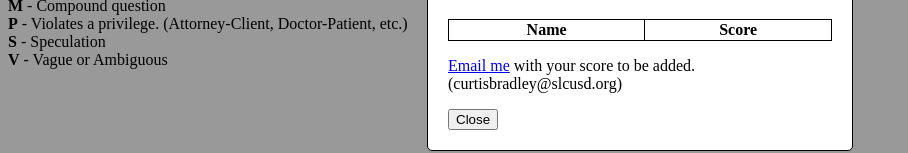
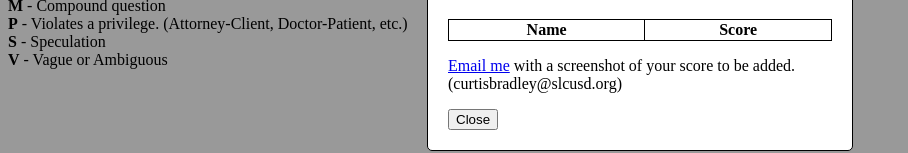
Before and after one commit to curtisjbradley/ObjectionGame, a website: page index.html in a window 1280 px wide. Both pictures are taken after a click on the button "Leaderboard". Shown: the part 210-363 px from the top of the page, without its empty margins (0-908 px from the left). Drawn offline with Linux system fonts and the light colour scheme; a script that the page names is missing.

Commit message:
Updated leaderboard requirements.

```diff
--- a/index.html
+++ b/index.html
@@ -37,7 +37,7 @@
 
             </tbody>
         </table>
-        <p><a href="mailto:curtisbradley@slcusd.org">Email me</a> with your score to be added. (curtisbradley@slcusd.org)</p>
+        <p><a href="mailto:curtisbradley@slcusd.org">Email me</a> with a screenshot of your score to be added. (curtisbradley@slcusd.org)</p>
         <button id="closeleader" onclick="closePopup()">Close</button>
     </div>
 
```
